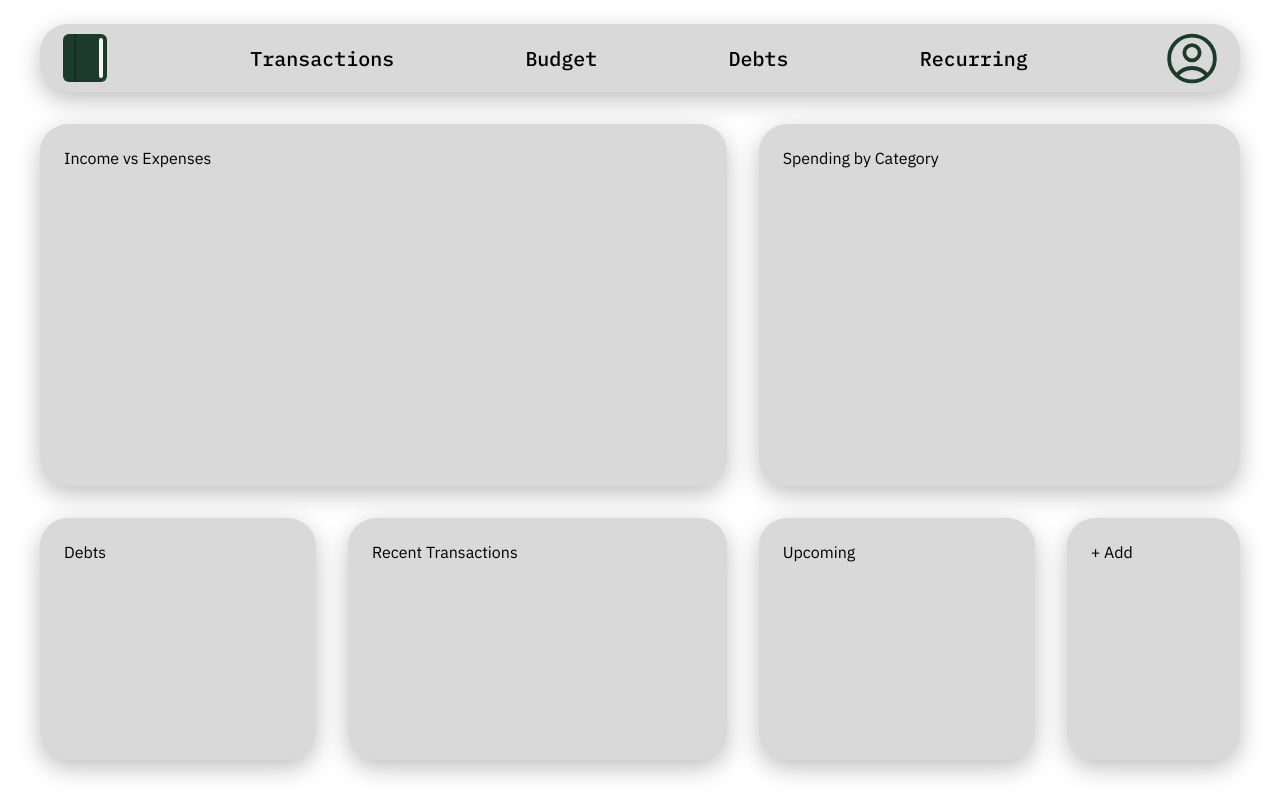
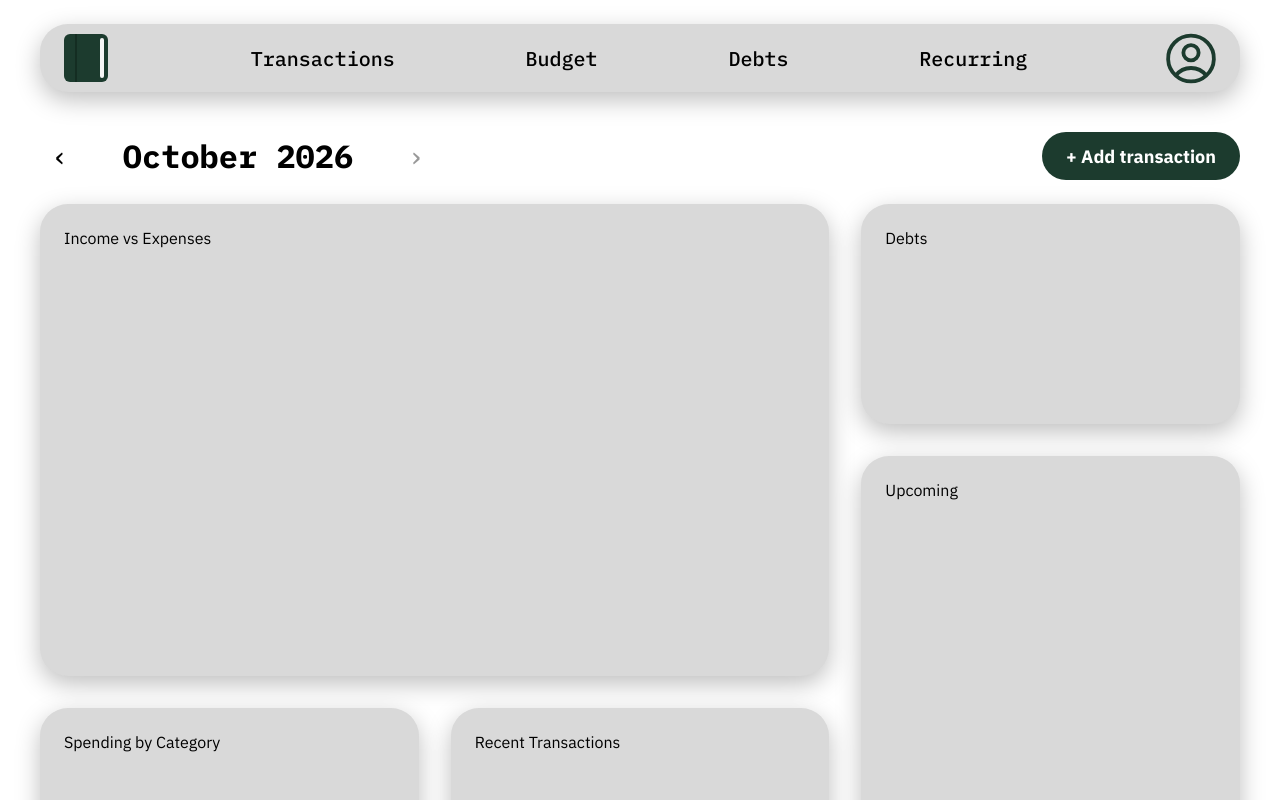
Before and after one commit to carascoy/Ledjr, a React (Vite) app in the folder frontend/: page /dashboard in a window 1280 px wide. Shown: the top 800 px of the page. Built offline with nearby package versions, Linux system fonts and the light colour scheme.

Commit message:
Fleshed out more of the dashboard

```diff
--- a/frontend/src/pages/Dashboard.tsx
+++ b/frontend/src/pages/Dashboard.tsx
@@ -1,37 +1,102 @@
-import '../styles/Dashboard.css'
-import logo from '../assets/ledjr.svg'
-import avatar from '../assets/profile-icon.svg'
-import { Link } from 'react-router-dom'
+import "../styles/Dashboard.css";
+import logo from "../assets/ledjr.svg";
+import avatar from "../assets/profile-icon.svg";
+import { Link } from "react-router-dom";
+import { useEffect, useState } from "react";
 
 function Dashboard() {
 
+  const [scrolled, setScrolled] = useState(false);
+
+  // The month every pill shows data for. Always stored as the 1st of the month.
+  const [month, setMonth] = useState(() => {
+    const now = new Date();
+    return new Date(now.getFullYear(), now.getMonth(), 1);
+  });
+
+  const today = new Date();
+  const isCurrentMonth =
+    month.getFullYear() === today.getFullYear() &&
+    month.getMonth() === today.getMonth();
+
+  // delta = -1 for previous month, +1 for next. new Date() rolls the year over by itself.
+  const shiftMonth = (delta: number) =>
+    setMonth((m) => new Date(m.getFullYear(), m.getMonth() + delta, 1));
+
+  const monthLabel = month.toLocaleDateString("en-US", {
+    month: "long",
+    year: "numeric",
+  });
+
+
+  useEffect(() => {
+    const onScroll = () => setScrolled(window.scrollY > 40);
+    onScroll();
+    window.addEventListener("scroll", onScroll, { passive: true });
+    return () => window.removeEventListener("scroll", onScroll);
+  }, []);
+
   return (
     <div className="dash-page">
-
-      <nav className="nav-card">
+      <nav className={`nav-card ${scrolled ? "scrolled" : ""}`}>
         <Link to="/dashboard" className="nav-logo">
           <img src={logo} alt="Ledjr home" />
         </Link>
-        <Link to="/transactions" className="nav-link">Transactions</Link>
-        <Link to="/budget" className="nav-link">Budget</Link>
-        <Link to="/debts" className="nav-link">Debts</Link>
-        <Link to="/recurring" className="nav-link">Recurring</Link>
+        <Link to="/transactions" className="nav-link">
+          Transactions
+        </Link>
+        <Link to="/budget" className="nav-link">
+          Budget
+        </Link>
+        <Link to="/debts" className="nav-link">
+          Debts
+        </Link>
+        <Link to="/recurring" className="nav-link">
+          Recurring
+        </Link>
         <button type="button" className="nav-avatar">
           <img src={avatar} alt="Account menu" />
         </button>
       </nav>
 
+      <header className="dash-header">
+        <div className="month-switcher">
+          <button
+            type="button"
+            className="month-arrow"
+            onClick={() => shiftMonth(-1)}
+            aria-label="Previous month"
+          >
+            ‹
+          </button>
+          {/* key makes React re-create the h1 on each change, replaying its pop animation */}
+          <h1 key={monthLabel} className="month-label">
+            {monthLabel}
+          </h1>
+          <button
+            type="button"
+            className="month-arrow"
+            onClick={() => shiftMonth(1)}
+            disabled={isCurrentMonth}
+            aria-label="Next month"
+          >
+            ›
+          </button>
+        </div>
+        <button type="button" className="quick-add">
+          + Add transaction
+        </button>
+      </header>
+
       <main className="dash-grid">
         <section className="pill pill-income">Income vs Expenses</section>
-        <section className="pill pill-donut">Spending by Category</section>
         <section className="pill pill-debts">Debts</section>
+        <section className="pill pill-spending">Spending by Category</section>
         <section className="pill pill-recent">Recent Transactions</section>
         <section className="pill pill-upcoming">Upcoming</section>
-        <section className="pill pill-add">+ Add</section>
       </main>
-
     </div>
-  )
+  );
 }
 
-export default Dashboard
+export default Dashboard;
--- a/frontend/src/styles/Dashboard.css
+++ b/frontend/src/styles/Dashboard.css
@@ -11,9 +11,86 @@
     padding-bottom: 40px;
 }
 
+.dash-header {
+    width: 100%;
+    display: flex;
+    justify-content: space-between;
+    align-items: center;
+    margin: 40px 0 24px;
+}
+
+.month-switcher {
+    display: flex;
+    align-items: center;
+    gap: 8px;
+}
+
+.month-label {
+    font-family: 'IBM Plex Mono', monospace;
+    font-size: 32px;
+    font-weight: 700;
+    min-width: 300px;          /* fits "September 2026" so the arrows don't jump */
+    text-align: center;
+    animation: month-in 400ms cubic-bezier(0.34, 1.56, 0.64, 1);
+}
+
+.month-arrow {
+    width: 40px;
+    height: 40px;
+    border: none;
+    border-radius: 50%;
+    background-color: transparent;
+    color: inherit;
+    font-family: 'IBM Plex Mono', monospace;
+    font-size: 28px;
+    line-height: 1;
+    cursor: pointer;
+    transition: background-color 150ms ease;
+}
+
+.month-arrow:hover:not(:disabled),
+.month-arrow:focus-visible {
+    background-color: rgba(0, 0, 0, 0.08);
+    outline: none;
+}
+
+.month-arrow:disabled {
+    color: #999999;
+    cursor: default;
+}
+
+@keyframes month-in {
+    from { transform: scale(0.94); }
+    to   { transform: scale(1); }
+}
+
+.quick-add {
+    font-family: 'IBM Plex Sans', sans-serif;
+    font-size: 18px;
+    font-weight: 700;
+    color: #ffffff;
+    background: #1C3B2E;
+    border: none;
+    border-radius: 24px;
+    height: 48px;
+    padding: 0 24px;
+    cursor: pointer;
+    transition:
+        transform 250ms cubic-bezier(0.34, 1.56, 0.64, 1),
+        box-shadow 250ms ease;
+}
+
+.quick-add:hover {
+    transform: translateY(-2px);
+    box-shadow: 0px 8px 20px 0px rgba(28, 59, 46, 0.35);
+}
+
 .nav-card{
     height: 68px;
-    background: #D9D9D9;
+    background-color: #D9D9D9;
+    backdrop-filter: blur(0px) saturate(100%);
+    -webkit-backdrop-filter: blur(0px) saturate(100%);
+    border: 1px solid transparent;
     border-radius: 28px;
     box-shadow: 0px 8px 24px 0px rgba(0, 0, 0, 0.25);
     width: 100%;
@@ -23,7 +100,22 @@
     padding: 0 15px;
     transition:
         transform 250ms cubic-bezier(0.34, 1.56, 0.64, 1),
-        box-shadow 250ms ease;
+        box-shadow 250ms ease,
+        background-color 300ms ease,
+        backdrop-filter 300ms ease,
+        -webkit-backdrop-filter 300ms ease,
+        border-color 300ms ease;
+    position: sticky;
+    top: 24px;
+    z-index: 10;
+}
+
+/* Frosted glass once content scrolls underneath (class set in Dashboard.tsx) */
+.nav-card.scrolled {
+    background-color: rgba(217, 217, 217, 0.55);
+    backdrop-filter: blur(10px) saturate(140%);
+    -webkit-backdrop-filter: blur(10px) saturate(140%);
+    border-color: rgba(255, 255, 255, 0.5);
 }
 
 .nav-logo img   { width: 64px; height: 64px; display: block; }
@@ -47,12 +139,14 @@
 
 .dash-grid {
     width: 100%;
-    flex: 1;                                              /* take the leftover height */
     display: grid;
-    grid-template-columns: repeat(12, 1fr);
-    grid-template-rows: minmax(300px, 3fr) minmax(200px, 2fr);
+    grid-template-columns: repeat(3, 1fr);
+    grid-template-rows: 220px 220px 240px;
+    grid-template-areas:
+        "income   income  debts"
+        "income   income  upcoming"
+        "spending recent  upcoming";
     gap: 32px;
-    margin-top: 32px;
 }
 
 .pill {
@@ -92,11 +186,11 @@
 @media (prefers-reduced-motion: reduce) {
     .pill { animation: none; transition: none; }
     .nav-card { transition: none; }
+    .month-label { animation: none; }
 }
 
-.pill-income   { grid-column: span 7; }
-.pill-donut    { grid-column: span 5; }
-.pill-debts    { grid-column: span 3; }
-.pill-recent   { grid-column: span 4; }
-.pill-upcoming { grid-column: span 3; }
-.pill-add      { grid-column: span 2; }
+.pill-income   { grid-area: income; }
+.pill-debts    { grid-area: debts; }
+.pill-spending { grid-area: spending; }
+.pill-recent   { grid-area: recent; }
+.pill-upcoming { grid-area: upcoming; }
```
